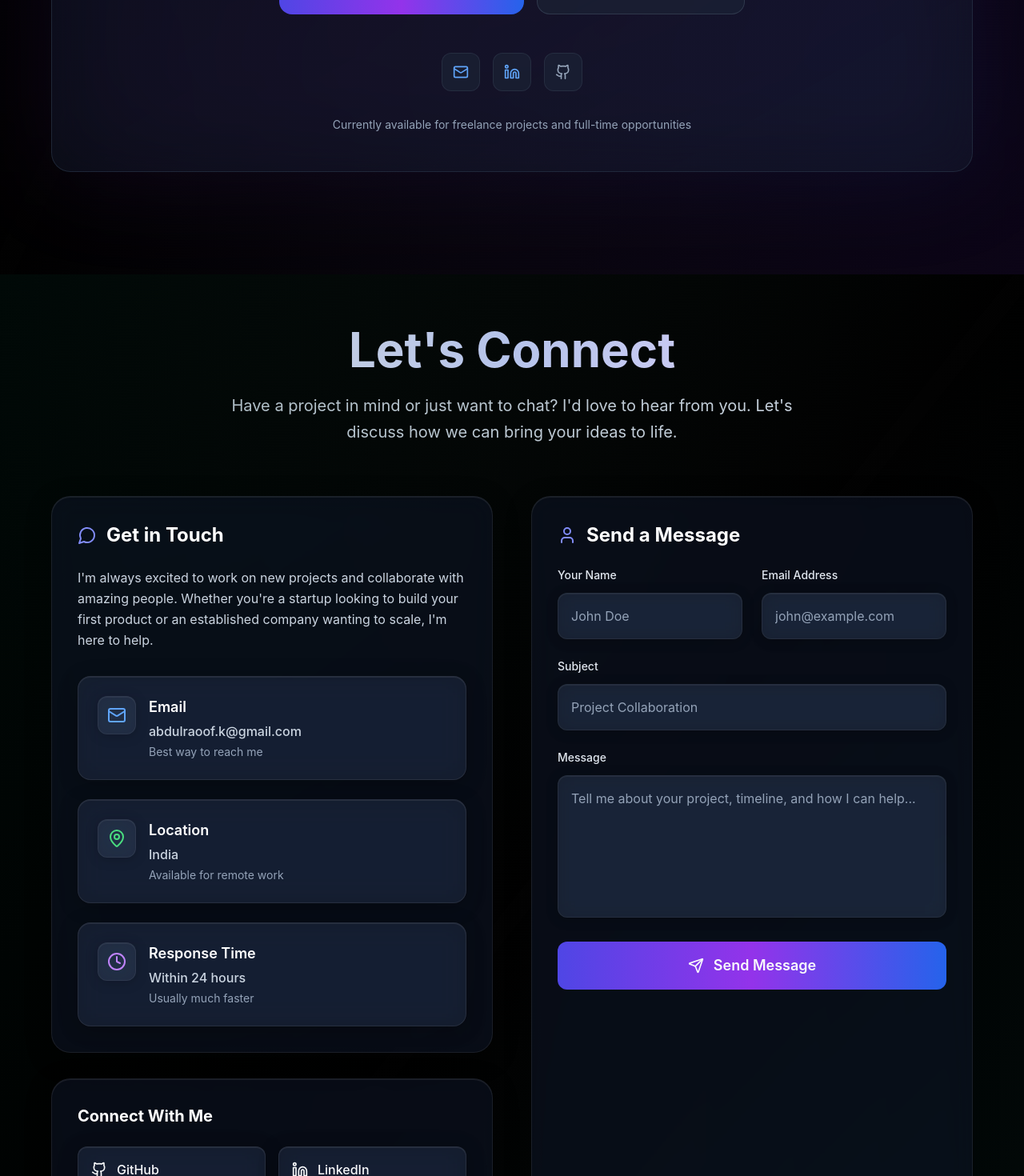
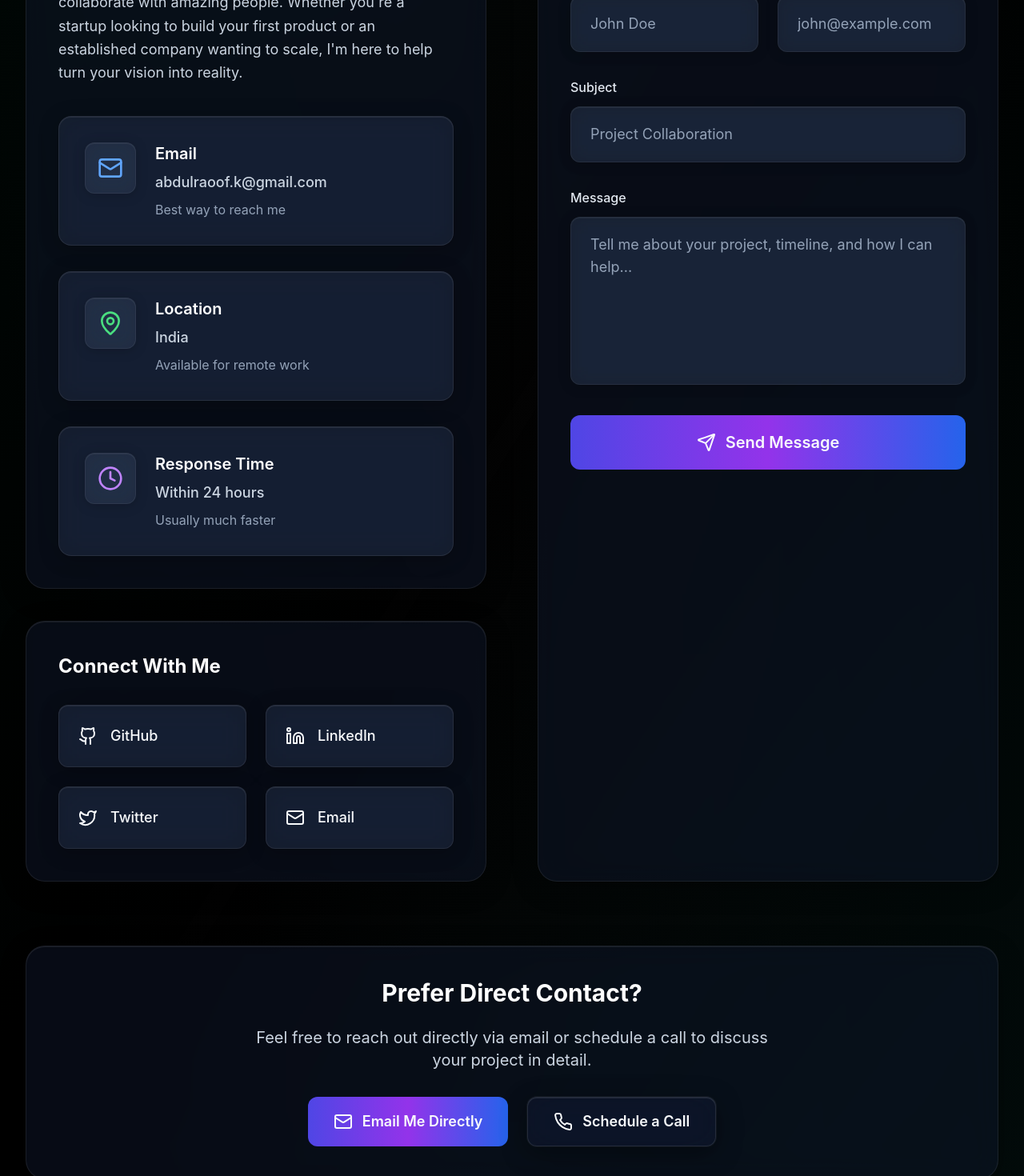
Before and after one commit to raoofCLT/my-protfolio, a React (Vite) app: page / in a window 1280 px wide. Shown: the part 6780-8250 px from the top of the page at 80% size. Built offline with nearby package versions, Linux system fonts and the light colour scheme.

Commit message:
Refactor: Improve contact page and remove CTA
Removed the "Let's Build Something Amazing Together" section from the projects page and improved the contact page layout and design.

```diff
--- a/src/pages/Contact.tsx
+++ b/src/pages/Contact.tsx
@@ -70,47 +70,47 @@ const Contact = () => {
   ];
 
   return (
-    <div className="min-h-screen flex items-center justify-center py-16 px-8">
-      <div className="max-w-6xl mx-auto w-full">
+    <div className="min-h-screen flex items-center justify-center py-20 px-8">
+      <div className="max-w-7xl mx-auto w-full">
         {/* Header */}
-        <div className="text-center mb-16">
-          <h1 className="text-5xl md:text-6xl font-bold bg-gradient-to-r from-white via-indigo-200 to-purple-200 bg-clip-text text-transparent mb-6">
+        <div className="text-center mb-20">
+          <h1 className="text-6xl lg:text-7xl font-bold bg-gradient-to-r from-white via-indigo-200 to-purple-200 bg-clip-text text-transparent mb-8">
             Let's Connect
           </h1>
-          <p className="text-xl text-slate-300 max-w-3xl mx-auto leading-relaxed">
+          <p className="text-2xl text-slate-300 max-w-4xl mx-auto leading-relaxed">
             Have a project in mind or just want to chat? I'd love to hear from you.
-            Let's discuss how we can bring your ideas to life.
+            Let's discuss how we can bring your ideas to life together.
           </p>
         </div>
 
-        <div className="grid lg:grid-cols-2 gap-12 mb-16">
+        <div className="grid lg:grid-cols-2 gap-16 mb-20">
           {/* Contact Information */}
-          <div className="space-y-8">
-            <div className="glass-container rounded-3xl p-8">
-              <h2 className="text-2xl font-bold text-white mb-6 flex items-center gap-3">
-                <MessageCircle className="w-6 h-6 text-indigo-400" />
+          <div className="space-y-10">
+            <div className="glass-container rounded-3xl p-10">
+              <h2 className="text-3xl font-bold text-white mb-8 flex items-center gap-4">
+                <MessageCircle className="w-8 h-8 text-indigo-400" />
                 Get in Touch
               </h2>
-              <p className="text-slate-300 mb-8 leading-relaxed">
+              <p className="text-lg text-slate-300 mb-10 leading-relaxed">
                 I'm always excited to work on new projects and collaborate with amazing people.
                 Whether you're a startup looking to build your first product or an established
-                company wanting to scale, I'm here to help.
+                company wanting to scale, I'm here to help turn your vision into reality.
               </p>
 
-              <div className="space-y-6">
+              <div className="space-y-8">
                 {contactInfo.map((info, index) => (
                   <div
                     key={index}
-                    className="glass-card rounded-2xl p-6 card-hover"
+                    className="glass-card rounded-2xl p-8 card-hover"
                   >
-                    <div className="flex items-start gap-4">
-                      <div className="w-12 h-12 glass-subtle rounded-xl flex items-center justify-center flex-shrink-0">
-                        <info.icon className={`w-6 h-6 ${info.color}`} />
+                    <div className="flex items-start gap-6">
+                      <div className="w-16 h-16 glass-subtle rounded-xl flex items-center justify-center flex-shrink-0">
+                        <info.icon className={`w-8 h-8 ${info.color}`} />
                       </div>
                       <div className="flex-1">
-                        <h3 className="text-lg font-semibold text-white mb-1">{info.label}</h3>
-                        <p className="text-slate-300 font-medium mb-1">{info.value}</p>
-                        <p className="text-slate-400 text-sm">{info.description}</p>
+                        <h3 className="text-xl font-semibold text-white mb-2">{info.label}</h3>
+                        <p className="text-lg text-slate-300 font-medium mb-2">{info.value}</p>
+                        <p className="text-slate-400">{info.description}</p>
                       </div>
                     </div>
                   </div>
@@ -119,17 +119,17 @@ const Contact = () => {
             </div>
 
             {/* Social Links */}
-            <div className="glass-container rounded-3xl p-8">
-              <h3 className="text-xl font-bold text-white mb-6">Connect With Me</h3>
-              <div className="grid grid-cols-2 gap-4">
+            <div className="glass-container rounded-3xl p-10">
+              <h3 className="text-2xl font-bold text-white mb-8">Connect With Me</h3>
+              <div className="grid grid-cols-2 gap-6">
                 {socialLinks.map((social, index) => (
                   <a
                     key={index}
                     href={social.href}
-                    className={`glass-card rounded-xl p-4 flex items-center gap-3 transition-all duration-300 hover:scale-105 ${social.color}`}
+                    className={`glass-card rounded-xl p-6 flex items-center gap-4 transition-all duration-300 hover:scale-105 ${social.color}`}
                   >
-                    <social.icon className="w-5 h-5" />
-                    <span className="font-medium">{social.label}</span>
+                    <social.icon className="w-6 h-6" />
+                    <span className="font-medium text-lg">{social.label}</span>
                   </a>
                 ))}
               </div>
@@ -137,16 +137,16 @@ const Contact = () => {
           </div>
 
           {/* Contact Form */}
-          <div className="glass-container rounded-3xl p-8">
-            <h2 className="text-2xl font-bold text-white mb-6 flex items-center gap-3">
-              <User className="w-6 h-6 text-indigo-400" />
+          <div className="glass-container rounded-3xl p-10">
+            <h2 className="text-3xl font-bold text-white mb-8 flex items-center gap-4">
+              <User className="w-8 h-8 text-indigo-400" />
               Send a Message
             </h2>
 
-            <form onSubmit={handleSubmit} className="space-y-6">
+            <form onSubmit={handleSubmit} className="space-y-8">
               <div className="grid md:grid-cols-2 gap-6">
                 <div>
-                  <label className="block text-slate-200 mb-3 text-sm font-medium">
+                  <label className="block text-slate-200 mb-3 text-base font-medium">
                     Your Name
                   </label>
                   <input
@@ -154,14 +154,14 @@ const Contact = () => {
                     name="name"
                     value={formData.name}
                     onChange={handleChange}
-                    className="w-full glass-subtle rounded-xl px-4 py-4 text-white placeholder-slate-400 transition-all duration-300 focus:outline-none focus:ring-2 focus:ring-indigo-400/50 focus:border-transparent"
+                    className="w-full glass-subtle rounded-xl px-6 py-5 text-lg text-white placeholder-slate-400 transition-all duration-300 focus:outline-none focus:ring-2 focus:ring-indigo-400/50 focus:border-transparent"
                     placeholder="John Doe"
                     required
                   />
                 </div>
 
                 <div>
-                  <label className="block text-slate-200 mb-3 text-sm font-medium">
+                  <label className="block text-slate-200 mb-3 text-base font-medium">
                     Email Address
                   </label>
                   <input
@@ -169,7 +169,7 @@ const Contact = () => {
                     name="email"
                     value={formData.email}
                     onChange={handleChange}
-                    className="w-full glass-subtle rounded-xl px-4 py-4 text-white placeholder-slate-400 transition-all duration-300 focus:outline-none focus:ring-2 focus:ring-indigo-400/50 focus:border-transparent"
+                    className="w-full glass-subtle rounded-xl px-6 py-5 text-lg text-white placeholder-slate-400 transition-all duration-300 focus:outline-none focus:ring-2 focus:ring-indigo-400/50 focus:border-transparent"
                     placeholder="john@example.com"
                     required
                   />
@@ -177,7 +177,7 @@ const Contact = () => {
               </div>
 
               <div>
-                <label className="block text-slate-200 mb-3 text-sm font-medium">
+                <label className="block text-slate-200 mb-3 text-base font-medium">
                   Subject
                 </label>
                 <input
@@ -185,14 +185,14 @@ const Contact = () => {
                   name="subject"
                   value={formData.subject}
                   onChange={handleChange}
-                  className="w-full glass-subtle rounded-xl px-4 py-4 text-white placeholder-slate-400 transition-all duration-300 focus:outline-none focus:ring-2 focus:ring-indigo-400/50 focus:border-transparent"
+                  className="w-full glass-subtle rounded-xl px-6 py-5 text-lg text-white placeholder-slate-400 transition-all duration-300 focus:outline-none focus:ring-2 focus:ring-indigo-400/50 focus:border-transparent"
                   placeholder="Project Collaboration"
                   required
                 />
               </div>
 
               <div>
-                <label className="block text-slate-200 mb-3 text-sm font-medium">
+                <label className="block text-slate-200 mb-3 text-base font-medium">
                   Message
                 </label>
                 <textarea
@@ -200,7 +200,7 @@ const Contact = () => {
                   value={formData.message}
                   onChange={handleChange}
                   rows={6}
-                  className="w-full glass-subtle rounded-xl px-4 py-4 text-white placeholder-slate-400 transition-all duration-300 focus:outline-none focus:ring-2 focus:ring-indigo-400/50 focus:border-transparent resize-none"
+                  className="w-full glass-subtle rounded-xl px-6 py-5 text-lg text-white placeholder-slate-400 transition-all duration-300 focus:outline-none focus:ring-2 focus:ring-indigo-400/50 focus:border-transparent resize-none"
                   placeholder="Tell me about your project, timeline, and how I can help..."
                   required
                 />
@@ -209,16 +209,16 @@ const Contact = () => {
               <button
                 type="submit"
                 disabled={isSubmitting}
-                className="w-full px-8 py-4 bg-gradient-to-r from-indigo-600 via-purple-600 to-blue-600 rounded-xl font-semibold text-lg hover:scale-105 transition-all duration-300 hover:shadow-2xl hover:shadow-indigo-500/25 flex items-center justify-center gap-3 disabled:opacity-50 disabled:cursor-not-allowed disabled:hover:scale-100"
+                className="w-full px-8 py-5 bg-gradient-to-r from-indigo-600 via-purple-600 to-blue-600 rounded-xl font-semibold text-xl hover:scale-105 transition-all duration-300 hover:shadow-2xl hover:shadow-indigo-500/25 flex items-center justify-center gap-3 disabled:opacity-50 disabled:cursor-not-allowed disabled:hover:scale-100"
               >
                 {isSubmitting ? (
                   <>
-                    <div className="w-5 h-5 border-2 border-white/30 border-t-white rounded-full animate-spin" />
+                    <div className="w-6 h-6 border-2 border-white/30 border-t-white rounded-full animate-spin" />
                     Sending...
                   </>
                 ) : (
                   <>
-                    <Send className="w-5 h-5" />
+                    <Send className="w-6 h-6" />
                     Send Message
                   </>
                 )}
@@ -229,23 +229,23 @@ const Contact = () => {
 
         {/* Quick Contact CTA */}
         <div className="text-center">
-          <div className="glass-container rounded-3xl p-8">
-            <h2 className="text-2xl font-bold text-white mb-4">
+          <div className="glass-container rounded-3xl p-10">
+            <h2 className="text-3xl font-bold text-white mb-6">
               Prefer Direct Contact?
             </h2>
-            <p className="text-lg text-slate-300 mb-6">
-              Feel free to reach out directly via email or schedule a call to discuss your project.
+            <p className="text-xl text-slate-300 mb-8 max-w-2xl mx-auto">
+              Feel free to reach out directly via email or schedule a call to discuss your project in detail.
             </p>
-            <div className="flex flex-col sm:flex-row gap-4 justify-center">
+            <div className="flex flex-col sm:flex-row gap-6 justify-center">
               <a
                 href="mailto:abdulraoof.k@gmail.com"
-                className="px-6 py-3 bg-gradient-to-r from-indigo-600 via-purple-600 to-blue-600 rounded-xl font-semibold hover:scale-105 transition-all duration-300 hover:shadow-xl hover:shadow-indigo-500/25 flex items-center justify-center gap-3"
+                className="px-8 py-4 bg-gradient-to-r from-indigo-600 via-purple-600 to-blue-600 rounded-xl font-semibold text-lg hover:scale-105 transition-all duration-300 hover:shadow-xl hover:shadow-indigo-500/25 flex items-center justify-center gap-3"
               >
-                <Mail className="w-5 h-5" />
+                <Mail className="w-6 h-6" />
                 Email Me Directly
               </a>
-              <button className="px-6 py-3 glass-morphism border border-slate-600/50 rounded-xl font-semibold hover:scale-105 transition-all duration-300 flex items-center justify-center gap-3">
-                <Phone className="w-5 h-5" />
+              <button className="px-8 py-4 glass-morphism border border-slate-600/50 rounded-xl font-semibold text-lg hover:scale-105 transition-all duration-300 flex items-center justify-center gap-3">
+                <Phone className="w-6 h-6" />
                 Schedule a Call
               </button>
             </div>
--- a/src/pages/Projects.tsx
+++ b/src/pages/Projects.tsx
@@ -1,8 +1,6 @@
-
 import { Code2, Users, Award } from 'lucide-react';
 import { useAnimatedCounter } from '../hooks/useAnimatedCounter';
 import ProjectCard from '../components/ProjectCard';
-import CallToAction from '../components/CallToAction';
 
 const Projects = () => {
   const projectsCounter = useAnimatedCounter({ target: 15 });
@@ -145,9 +143,6 @@ const Projects = () => {
             ))}
           </div>
         </section>
-
-        {/* Call to Action */}
-        <CallToAction />
       </div>
     </div>
   );
```
